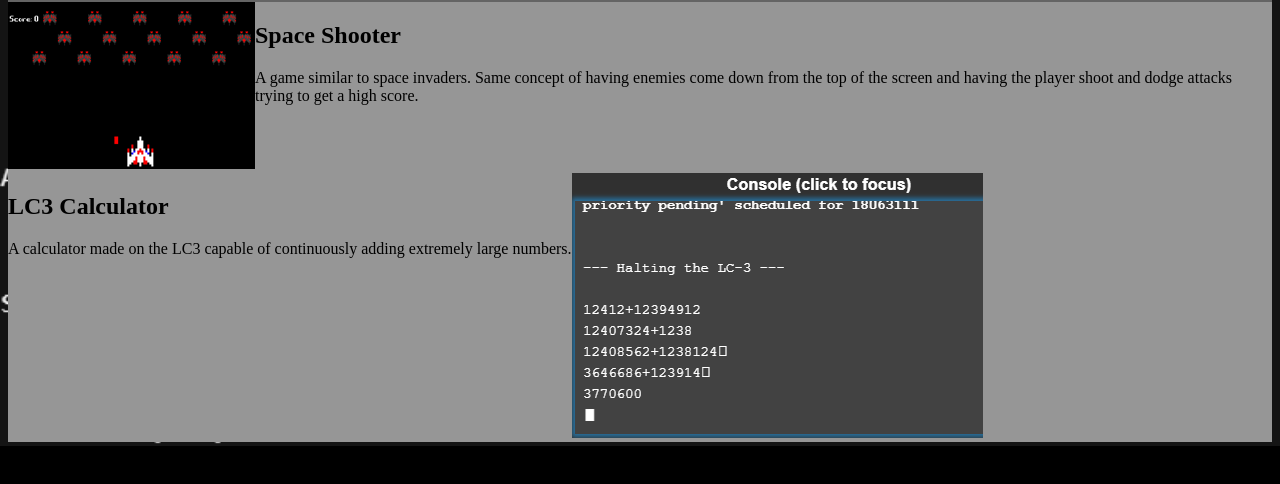
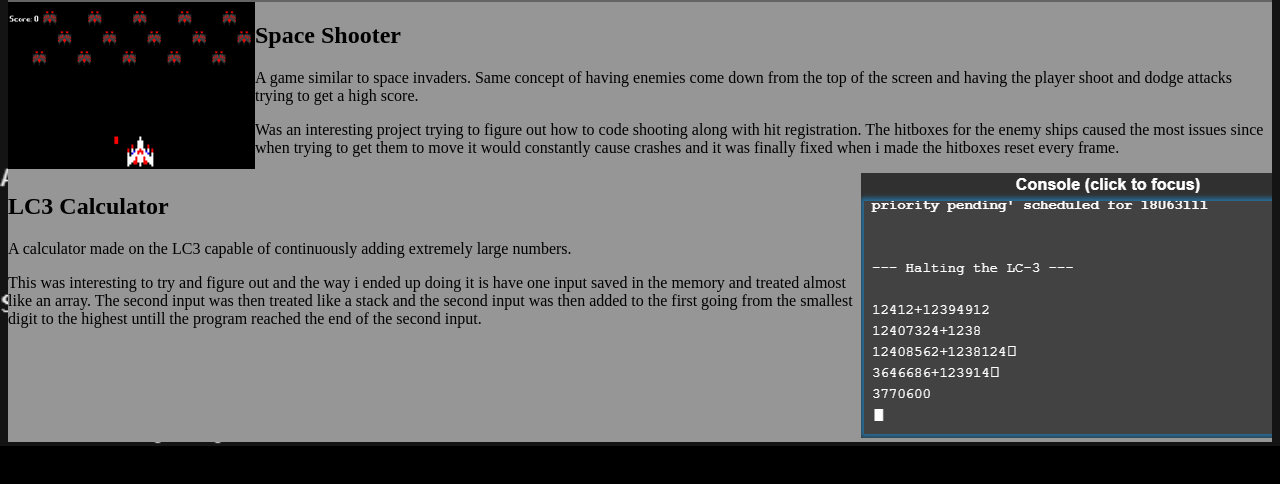
Before and after one commit to nbailey2/Portfolio, a plain HTML site: page work.html in a window 1280 px wide. Shown: the part 148-632 px from the top of the page. Drawn offline with Linux system fonts and the light colour scheme.

Commit message:
project descriptions updated

```diff
--- a/work.html
+++ b/work.html
@@ -27,12 +27,21 @@
                 <p>A game similar to space invaders.
                     Same concept of having enemies come down from the top of the screen and having the player
                 shoot and dodge attacks trying to get a high score.</p>
+                <p>Was an interesting project trying to figure out how to code shooting along with hit registration.
+                    The hitboxes for the enemy ships caused the most issues since when trying to get them to move
+                    it would constantly cause crashes and it was finally fixed when i made the hitboxes reset every frame.
+                </p>
             </div>
         </div>
         <div class="class LC3Calc">
             <div class="class calcDesc">
                 <h2>LC3 Calculator</h2>
                 <p>A calculator made on the LC3 capable of continuously adding extremely large numbers.</p>
+                <p>This was interesting to try and figure out and the way i ended up doing it is have one input
+                    saved in the memory and treated almost like an array. The second input was then treated like a stack
+                    and the second input was then added to the first going from the smallest digit to the highest untill the program
+                    reached the end of the second input.
+                </p>
             </div>
             <div class="calcImage">
                 <img src="images/Calculator.png">
```
